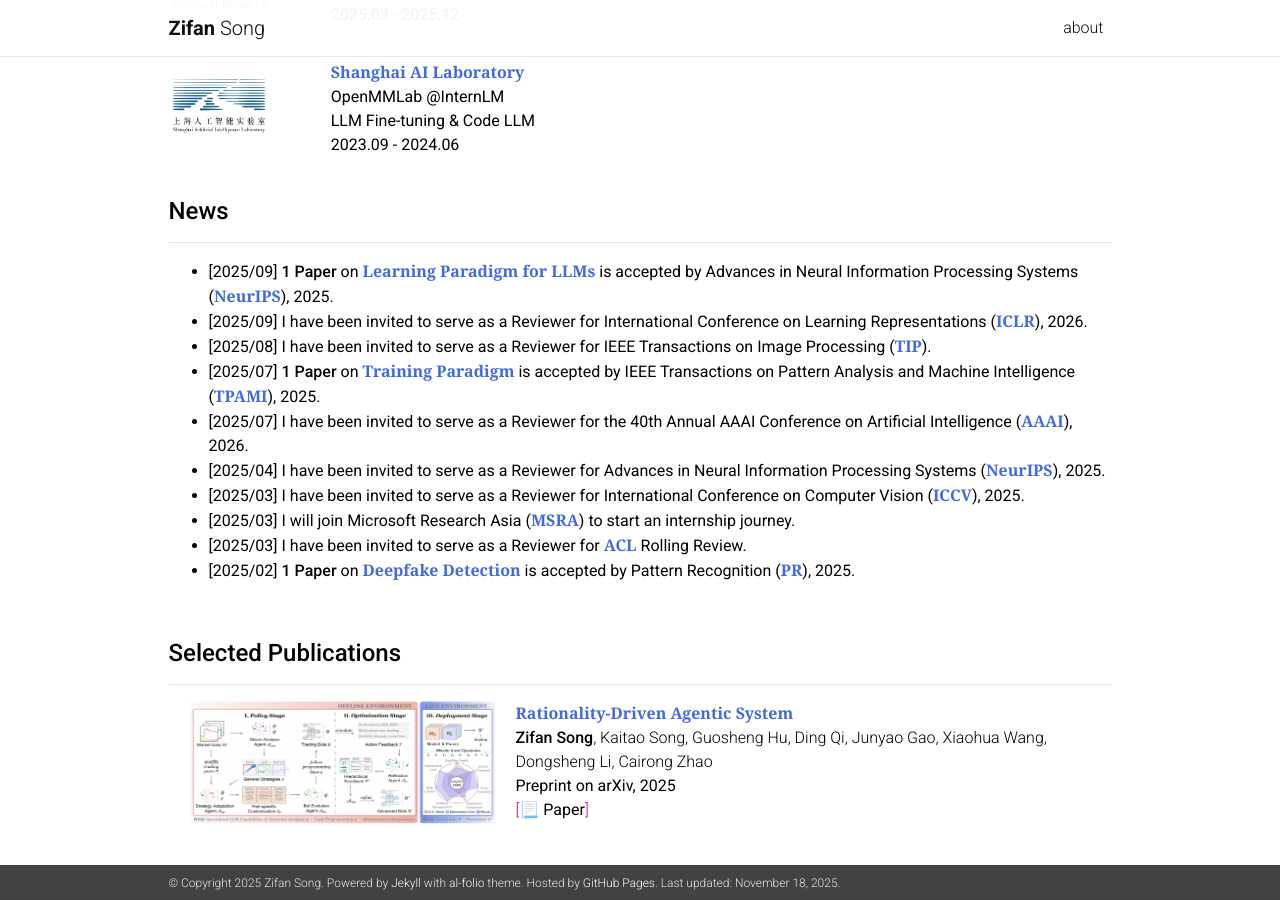
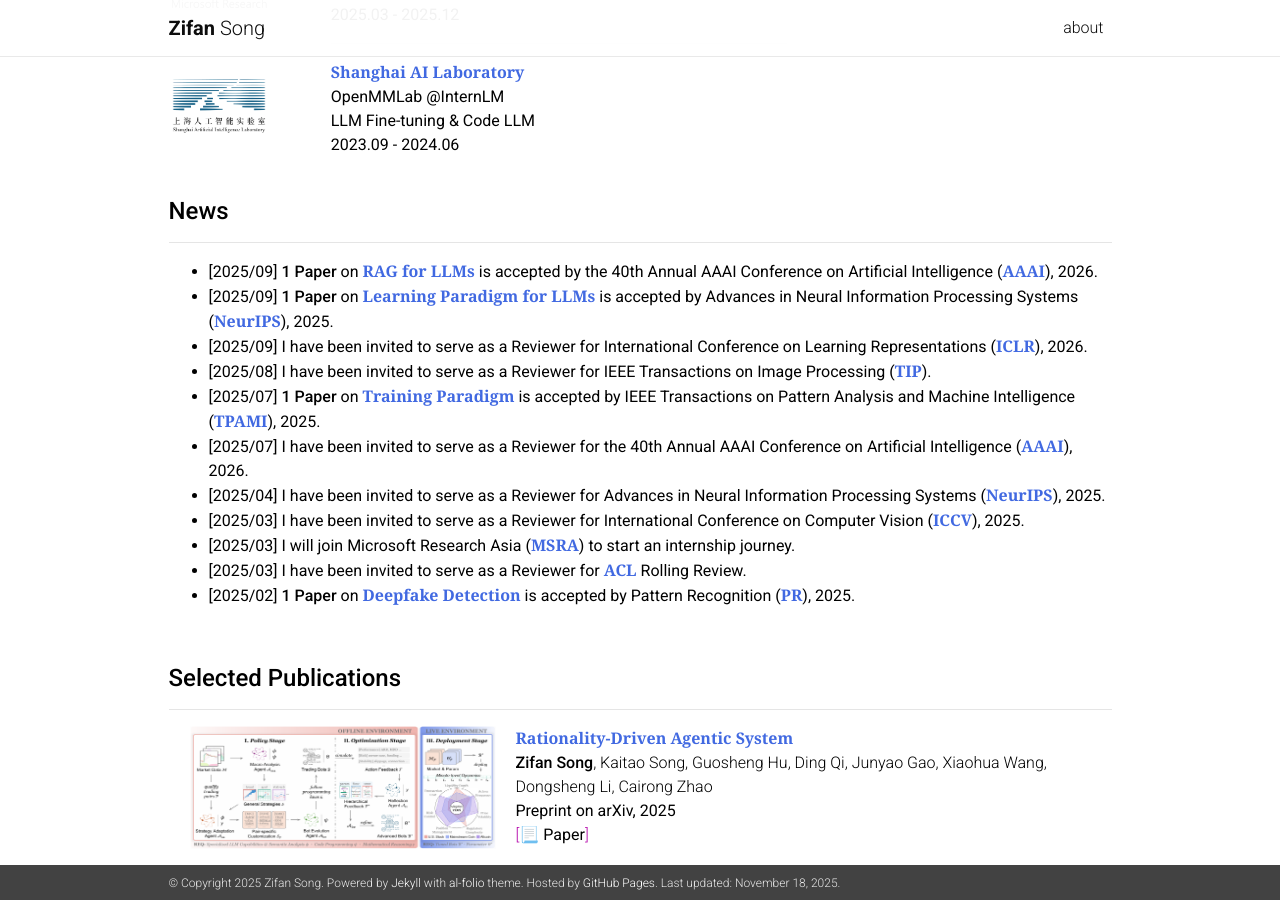
Before and after one commit to MatCaviar/MatCaviar.github.io, a Jekyll site: the page built from _pages/MatCaivar.md, in a window 1280 px wide and 900 px high, scrolled down 817 px. Built offline with Jekyll 4.4.1, drawn with Linux system fonts in a browser that asks for light colours; nearby versions of some CDN libraries; a style sheet for code colours, icons or effects is not loaded.

Commit message:
Update MatCaivar.md

```diff
--- a/_pages/MatCaivar.md
+++ b/_pages/MatCaivar.md
@@ -80,6 +80,7 @@ social: false  # includes social icons at the bottom of the page
 
 #### **News**
 <hr />
+- <B>[2025/09] **1 Paper** on [**<font face="Georgia" color="RoyalBlue"><B>RAG for LLMs</B></font>**](https://arxiv.org/abs/2505.11820){:target="_blank"} is accepted by the 40th Annual AAAI Conference on Artificial Intelligence (**<font face="Georgia" color="RoyalBlue"><B>AAAI</B></font>**), 2026.</B>
 - <B>[2025/09] **1 Paper** on [**<font face="Georgia" color="RoyalBlue"><B>Learning Paradigm for LLMs</B></font>**](https://arxiv.org/abs/2505.11820){:target="_blank"} is accepted by Advances in Neural Information Processing Systems (**<font face="Georgia" color="RoyalBlue"><B>NeurIPS</B></font>**), 2025.</B>
 - <B>[2025/09] I have been invited to serve as a Reviewer for International Conference on Learning Representations (**<font face="Georgia" color="RoyalBlue"><B>ICLR</B></font>**), 2026.</B>
 - <B>[2025/08] I have been invited to serve as a Reviewer for IEEE Transactions on Image Processing (**<font face="Georgia" color="RoyalBlue"><B>TIP</B></font>**).</B>
```
